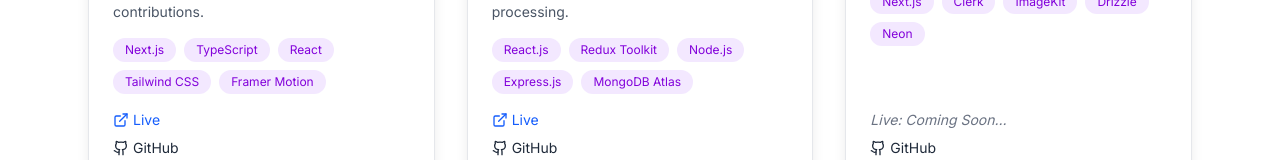
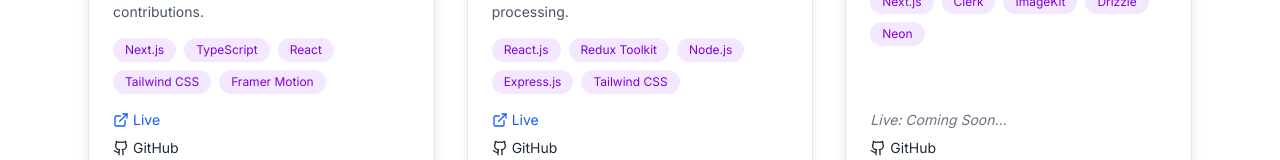
Before and after one commit to lakshay-verma-dev/NextJS_Portfolio, a Next.js app: page / in a window 1280 px wide. Shown: the part 2941-3101 px from the top of the page. Built offline with nearby package versions, Linux system fonts and the light colour scheme; no server answers.

Commit message:
update projects

```diff
--- a/src/assets/Projects.ts
+++ b/src/assets/Projects.ts
@@ -93,6 +93,7 @@ export const personalProjects: Project[] = [
       "Redux Toolkit",
       "Node.js",
       "Express.js",
+      "Tailwind CSS",
       "MongoDB Atlas",
       "JWT",
       "NodeMailer",
```
